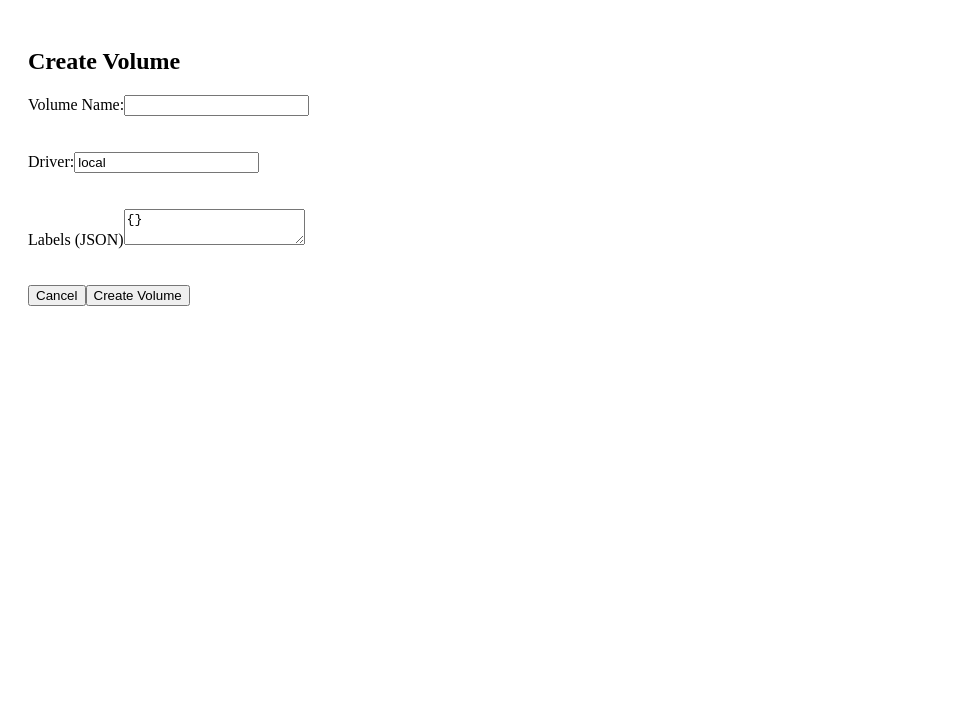
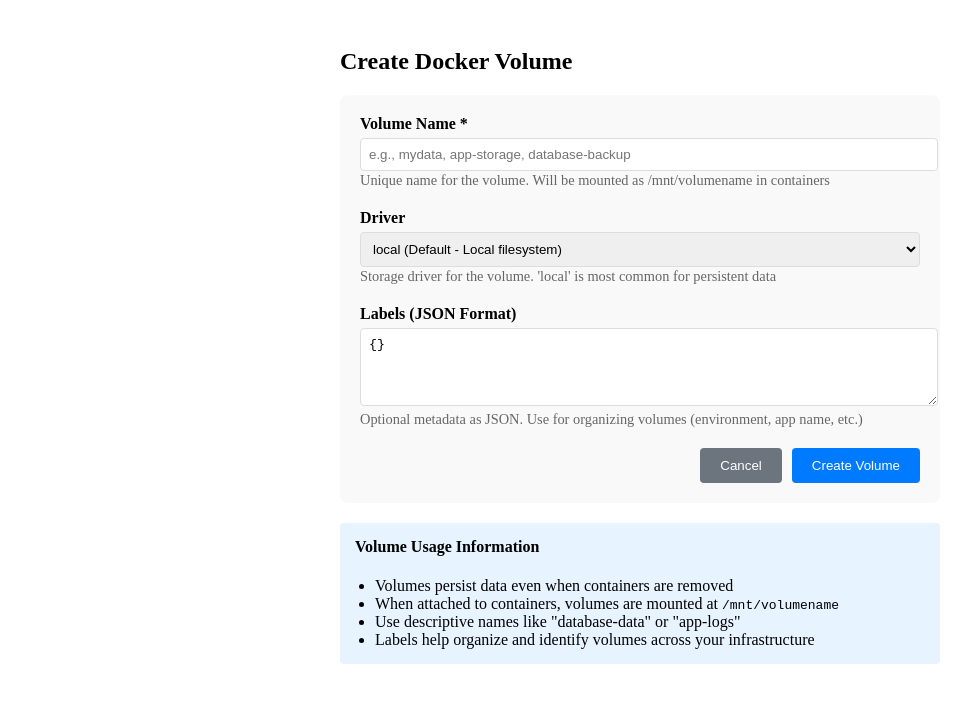
Before and after one commit to vishruth2005/Docker-Integration-Host, a React (Vite) app in the folder frontend/: page /hosts/1/volumes/create in a window 1280 px wide. Shown: the top 702 px of the page, without its empty margins (0-975 px from the left). Built offline with nearby package versions, Linux system fonts and the light colour scheme.

Commit message:
[ Backend ] : Add Container specific volume description.

```diff
--- a/frontend/src/pages/ContainerDetail.jsx
+++ b/frontend/src/pages/ContainerDetail.jsx
@@ -20,6 +20,8 @@
   const [terminalOutput, setTerminalOutput] = useState('');
   const [command, setCommand] = useState('');
   const [showTerminal, setShowTerminal] = useState(false);
+  const [volumeBindings, setVolumeBindings] = useState([]);
+  const [showVolumeBindings, setShowVolumeBindings] = useState(false);
 
   const navigate = useNavigate();
 
@@ -39,6 +41,30 @@
       setContainer(data);
     } catch (err) {
       setError(err.message);
+    }
+  };
+
+  const fetchVolumeBindings = async () => {
+    const token = getAccessToken();
+    try {
+      const res = await fetch(`http://localhost:8000/${host_id}/${container_id}/volumes/`, {
+        headers: { Authorization: `Bearer ${token}` }
+      });
+      if (res.status === 401) {
+        logout();
+        navigate('/login');
+        return;
+      }
+      if (res.ok) {
+        const data = await res.json();
+        setVolumeBindings(data.volume_bindings || []);
+      } else {
+        console.error('Failed to fetch volume bindings:', res.status, res.statusText);
+        setVolumeBindings([]);
+      }
+    } catch (err) {
+      console.error('Failed to fetch volume bindings:', err);
+      setVolumeBindings([]);
     }
   };
 
@@ -77,6 +103,7 @@
     }
     fetchContainerDetails();
     fetchNetworks();
+    fetchVolumeBindings();
   }, [container_id, navigate]);
 
   useEffect(() => {
@@ -283,21 +310,96 @@
       <p><strong>Restarted Count:</strong> {container.restarted_count}</p>
       <p><strong>Internal Ports:</strong> {container.internal_ports}</p>
       <p><strong>Port Bindings:</strong> {container.port_bindings}</p>
-      <p>
-        <strong>Mounted Volumes:</strong>
+
+      {/* Enhanced Volume Display */}
+      <div style={{ marginTop: '20px' }}>
+        <h4>Volume Information</h4>
+
+        {/* Refresh Button */}
+        <button
+          onClick={fetchVolumeBindings}
+          style={{
+            marginBottom: '15px',
+            padding: '5px 10px',
+            backgroundColor: '#007bff',
+            color: 'white',
+            border: 'none',
+            borderRadius: '4px',
+            cursor: 'pointer',
+            fontSize: '0.9em'
+          }}
+        >
+          🔄 Refresh Volume Bindings
+        </button>
+
+        {/* Database Volumes */}
+        <div style={{ marginBottom: '15px' }}>
+          <h5>Associated Volumes (Database)</h5>
           {container.volumes && container.volumes.length > 0 ? (
             <ul>
               {container.volumes.map((vol) => (
-              <li key={vol.id}>
+                <li key={vol.id} style={{ marginBottom: '8px' }}>
                   <strong>{vol.name}</strong>
                   {vol.mountpoint && <> (Mountpoint: {vol.mountpoint})</>}
+                  {vol.driver && <> - Driver: {vol.driver}</>}
                 </li>
               ))}
             </ul>
           ) : (
-          <p>No volumes attached to this container.</p>
+            <p>No volumes associated with this container in the database.</p>
           )}
-      </p>
+        </div>
+
+        {/* Actual Volume Bindings */}
+        <div style={{ marginBottom: '15px' }}>
+          <h5>Active Volume Bindings (Container)</h5>
+          {volumeBindings.length > 0 ? (
+            <ul>
+              {volumeBindings.map((binding, index) => (
+                <li key={index} style={{ marginBottom: '8px' }}>
+                  <strong>{binding.volume_name}</strong>
+                  <br />
+                  <span style={{ marginLeft: '20px', fontSize: '0.9em', color: '#666' }}>
+                    Mount Point: {binding.mount_point}
+                  </span>
+                  <br />
+                  <span style={{ marginLeft: '20px', fontSize: '0.9em', color: '#666' }}>
+                    Mode: {binding.mode}
+                  </span>
+                  {binding.in_database ? (
+                    <span style={{ marginLeft: '10px', color: 'green', fontSize: '0.8em' }}>
+                      ✓ In Database
+                    </span>
+                  ) : (
+                    <span style={{ marginLeft: '10px', color: 'orange', fontSize: '0.8em' }}>
+                      ⚠ Not in Database
+                    </span>
+                  )}
+                </li>
+              ))}
+            </ul>
+          ) : (
+            <p>No active volume bindings found in the container.</p>
+          )}
+        </div>
+
+        {/* Volume Binding Summary */}
+        <div style={{
+          background: '#f5f5f5',
+          padding: '10px',
+          borderRadius: '5px',
+          fontSize: '0.9em'
+        }}>
+          <strong>Summary:</strong>
+          <br />
+          • Database volumes: {container.volumes ? container.volumes.length : 0}
+          <br />
+          • Active bindings: {volumeBindings.length}
+          <br />
+          • Expected mount points: {container.volumes ? container.volumes.map(v => `/mnt/${v.name}`).join(', ') : 'None'}
+        </div>
+      </div>
+
       <p><strong>Host:</strong> {container.host?.host_name || 'N/A'}</p>
 
       <div style={{ marginTop: '20px' }}>
--- a/frontend/src/pages/CreateVolume.jsx
+++ b/frontend/src/pages/CreateVolume.jsx
@@ -50,64 +50,106 @@
   };
 
   return (
-    <div style={{ padding: '20px' }}>
-      <h2>Create Volume</h2>
-      {error && <div style={{ color: 'red' }}>{error}</div>}
-      {success && <div style={{ color: 'green' }}>{success}</div>}
+    <div style={{ padding: '20px', maxWidth: '600px', margin: '0 auto' }}>
+      <h2>Create Docker Volume</h2>
+      {error && <div style={{ color: 'red', padding: '10px', backgroundColor: '#ffe6e6', borderRadius: '4px', marginBottom: '15px' }}>{error}</div>}
+      {success && <div style={{ color: 'green', padding: '10px', backgroundColor: '#e6ffe6', borderRadius: '4px', marginBottom: '15px' }}>{success}</div>}
 
-      <form onSubmit={handleSubmit}>
-        <div>
-          <label>Volume Name:</label>
+      <form onSubmit={handleSubmit} style={{ backgroundColor: '#f9f9f9', padding: '20px', borderRadius: '8px' }}>
+        <div style={{ marginBottom: '20px' }}>
+          <label style={{ display: 'block', marginBottom: '5px', fontWeight: 'bold' }}>
+            Volume Name *
+          </label>
           <input
             type="text"
             value={formData.name}
             onChange={(e) => setFormData({ ...formData, name: e.target.value })}
+            placeholder="e.g., mydata, app-storage, database-backup"
             required
+            style={{ width: '100%', padding: '8px', borderRadius: '4px', border: '1px solid #ddd' }}
           />
+          <small style={{ color: '#666', fontSize: '0.9em' }}>
+            Unique name for the volume. Will be mounted as /mnt/{formData.name || 'volumename'} in containers
+          </small>
         </div>
-        <br /><br />
 
-        <div>
-          <label>Driver:</label>
-          <input
-            type="text"
+        <div style={{ marginBottom: '20px' }}>
+          <label style={{ display: 'block', marginBottom: '5px', fontWeight: 'bold' }}>
+            Driver
+          </label>
+          <select
             value={formData.driver}
             onChange={(e) => setFormData({ ...formData, driver: e.target.value })}
-          />
+            style={{ width: '100%', padding: '8px', borderRadius: '4px', border: '1px solid #ddd' }}
+          >
+            <option value="local">local (Default - Local filesystem)</option>
+            <option value="nfs">nfs (Network File System)</option>
+            <option value="cifs">cifs (Windows SMB/CIFS)</option>
+            <option value="tmpfs">tmpfs (Temporary filesystem)</option>
+          </select>
+          <small style={{ color: '#666', fontSize: '0.9em' }}>
+            Storage driver for the volume. 'local' is most common for persistent data
+          </small>
         </div>
-        <br /><br />
 
-        <div>
-          <label>Labels (JSON)</label>
+        <div style={{ marginBottom: '20px' }}>
+          <label style={{ display: 'block', marginBottom: '5px', fontWeight: 'bold' }}>
+            Labels (JSON Format)
+          </label>
           <textarea
-            rows="2"
+            rows="4"
             value={formData.labels}
             onChange={(e) => setFormData({ ...formData, labels: e.target.value })}
-            placeholder='{"env": "prod"}'
+            placeholder='{"environment": "production", "app": "webapp", "backup": "daily"}'
+            style={{ width: '100%', padding: '8px', borderRadius: '4px', border: '1px solid #ddd', fontFamily: 'monospace' }}
           />
+          <small style={{ color: '#666', fontSize: '0.9em' }}>
+            Optional metadata as JSON. Use for organizing volumes (environment, app name, etc.)
+          </small>
         </div>
-        <br /><br />
 
-        <div>
+        <div style={{ display: 'flex', gap: '10px', justifyContent: 'flex-end' }}>
           <button
             type="button"
-            onClick={() => navigate('/')}
+            onClick={() => navigate(`/hosts/${host_id}/volumes`)}
             disabled={isSubmitting}
+            style={{
+              padding: '10px 20px',
+              backgroundColor: '#6c757d',
+              color: 'white',
+              border: 'none',
+              borderRadius: '4px',
+              cursor: 'pointer'
+            }}
           >
             Cancel
           </button>
           <button
             type="submit"
             disabled={isSubmitting}
+            style={{
+              padding: '10px 20px',
+              backgroundColor: '#007bff',
+              color: 'white',
+              border: 'none',
+              borderRadius: '4px',
+              cursor: 'pointer'
+            }}
           >
-            {isSubmitting ? (
-              <> Creating... </>
-            ) : (
-              'Create Volume'
-            )}
+            {isSubmitting ? 'Creating...' : 'Create Volume'}
           </button>
         </div>
       </form>
+
+      <div style={{ marginTop: '20px', padding: '15px', backgroundColor: '#e7f3ff', borderRadius: '4px' }}>
+        <h4 style={{ marginTop: '0' }}>Volume Usage Information</h4>
+        <ul style={{ margin: '0', paddingLeft: '20px' }}>
+          <li>Volumes persist data even when containers are removed</li>
+          <li>When attached to containers, volumes are mounted at <code>/mnt/volumename</code></li>
+          <li>Use descriptive names like "database-data" or "app-logs"</li>
+          <li>Labels help organize and identify volumes across your infrastructure</li>
+        </ul>
+      </div>
     </div>
   );
 }
```
Also changed, not shown: 2 other files (tests, documents, lock files or other folders). Lines whose indentation alone changed are shown as unchanged.
